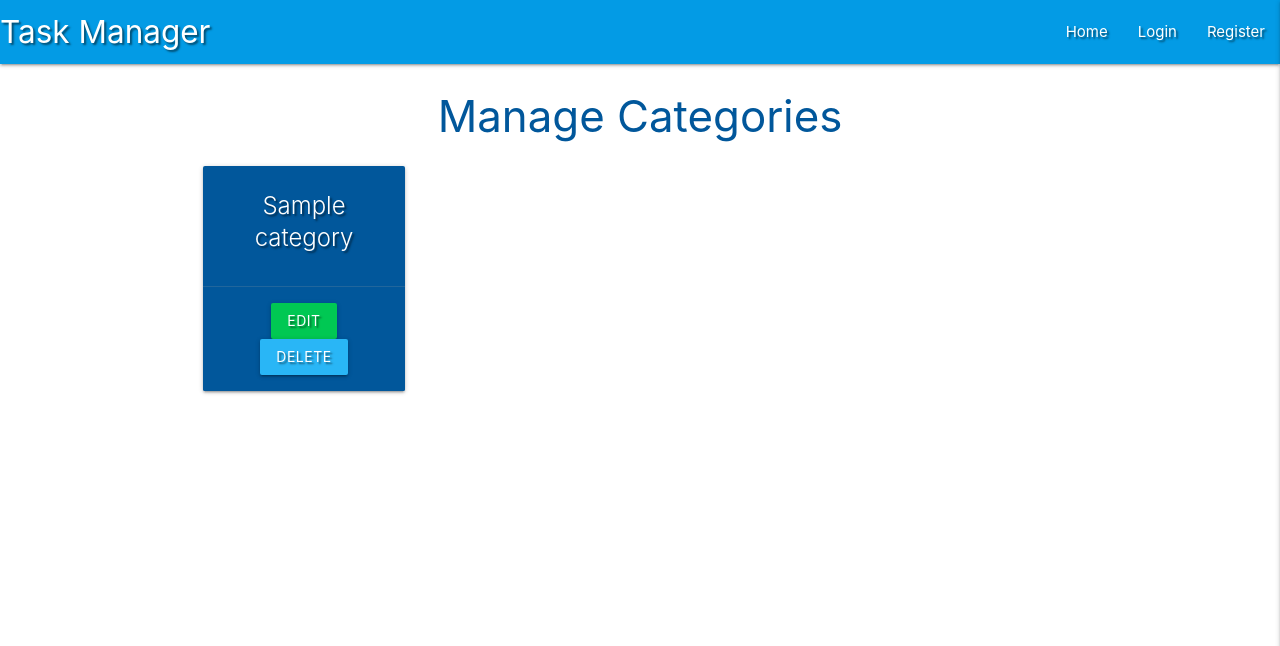
After one commit to GOSUB-C64/creating-a-task-manager, a Flask app: page /get_categories in a window 1280 px wide. The commit adds this page. Shown: the top 646 px of the page. Run offline with Flask 2, Linux system fonts and the light colour scheme; a database or web service that is not in the repository returns one stand-in record (values such as "Sample title"); some libraries are stand-ins or nearby versions.

Commit message:
Add manage categories template

```diff
--- a/app.py
+++ b/app.py
@@ -145,6 +145,11 @@ def delete_task(task_id):
     return redirect(url_for('get_tasks'))
 
 
+@app.route("/get_categories")
+def get_categories():
+    categories = list(mongo.db.categories.find().sort("category_name", 1))
+    return render_template("categories.html", categories=categories)
+
 
 if __name__ == "__main__":
     app.run(host=os.environ.get("IP"),
--- a/templates/base.html
+++ b/templates/base.html
@@ -27,7 +27,9 @@
                     {% if session.user %}
                         <li><a href="{{ url_for('profile', username=session['user']) }}">Profile</a></li>
                         <li><a href="{{ url_for('add_task') }}">New Task</a></li>
-                        <li><a href="#">Managed Categories</a></li>
+                        {% if session.user|lower == "admin"|lower %}
+                            <li><a href="{{ url_for('get_categories') }}">Manage Categories</a></li>
+                        {% endif %}
                         <li><a href="{{ url_for('logout') }}">Logout</a></li>
                     {% else %}
                         <li><a href="{{ url_for('login') }}">Login</a></li>
@@ -43,7 +45,9 @@
             {% if session.user %}
                 <li><a href="{{ url_for('profile', username=session['user']) }}">Profile</a></li>
                 <li><a href="{{ url_for('add_task') }}">New Task</a></li>
-                <li><a href="#">Managed Categories</a></li>
+                {% if session.user|lower == "admin"|lower %}
+                    <li><a href="{{ url_for('get_categories') }}">Manage Categories</a></li>
+                {% endif %}
                 <li><a href="{{ url_for('logout') }}">Logout</a></li>
             {% else %}
                 <li><a href="{{ url_for('login') }}">Login</a></li>
--- /dev/null
+++ b/templates/categories.html
@@ -0,0 +1,21 @@
+{% extends "base.html" %}
+{% block content %}
+    <h3 class="light-blue-text text-darken-4 center-align">Manage Categories</h3>
+
+    <div class="row">
+        {% for category in categories %}
+            <div class="col s12 m3">
+                <div class="card light-blue darken-4 text-shadow center-align">
+                    <div class="card-content white-text">
+                        <span class="card-title">{{ category.category_name }}</span>
+                    </div>
+                    <div class="card-action">
+                        <a href="#" class="btn green accent-4">Edit</a>
+                        <a href="#" class="btn light-blue lighten-1">Delete</a>
+                    </div>
+                </div>
+            </div>
+        {% endfor %}
+    </div>
+
+{% endblock %}
```
